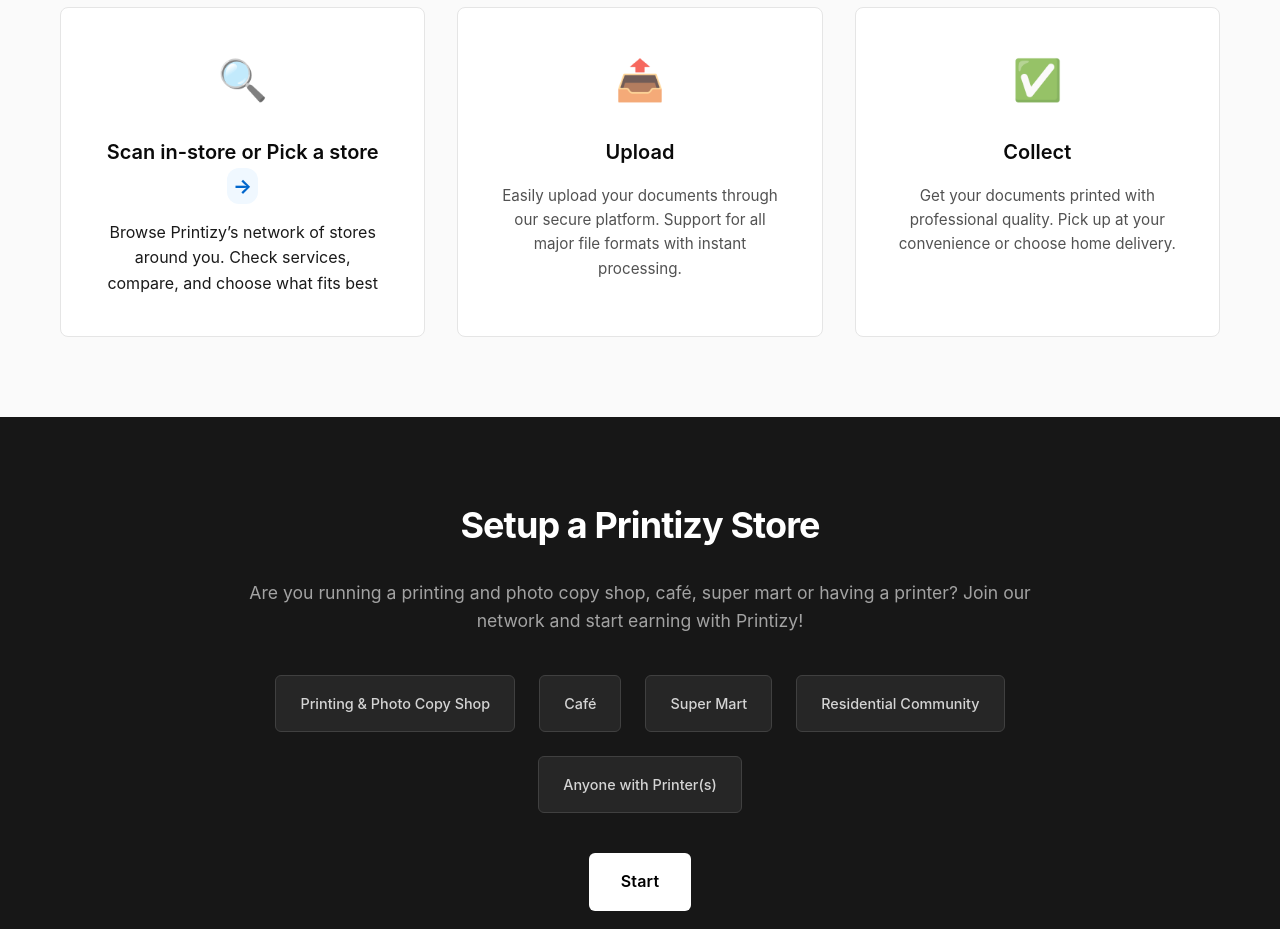
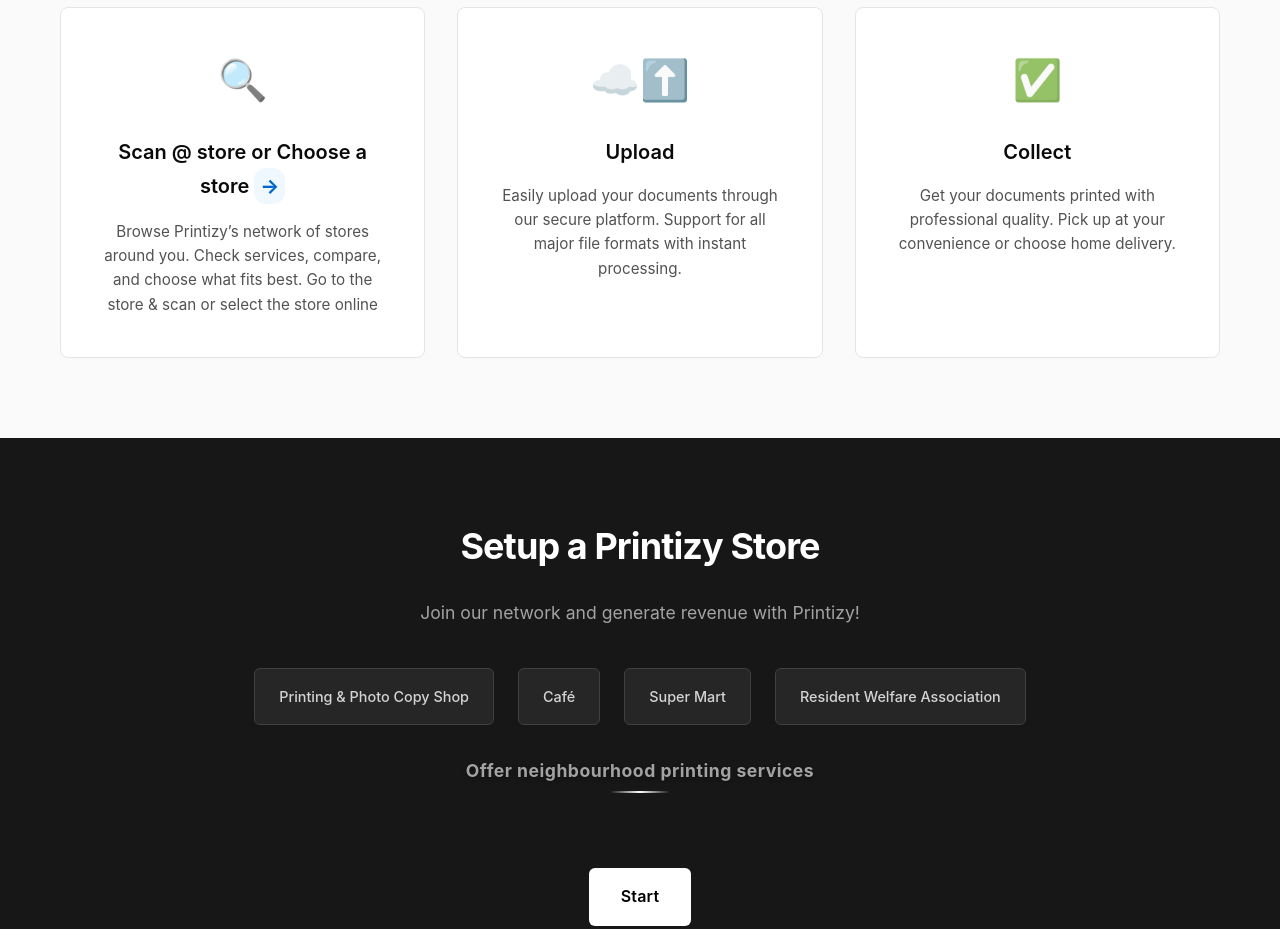
Before and after one commit to kant0109/test, a plain HTML site: page index.html in a window 1280 px wide. Shown: the part 820-1749 px from the top of the page. Drawn offline with Linux system fonts and the light colour scheme.

Commit message:
Update index.html

```diff
--- a/index.html
+++ b/index.html
@@ -352,6 +352,32 @@
             font-size: 0.9rem;
         }
 
+        .highlight-text {
+            font-weight: 700;
+            color: #ffffff;
+            font-size: 1.2rem;
+            text-align: center;
+            margin-top: 0.5rem;
+            text-shadow: 0 2px 4px rgba(0,0,0,0.3);
+            letter-spacing: 0.5px;
+            position: relative;
+        }
+
+        .highlight-text::after {
+            content: '';
+            position: absolute;
+            bottom: -8px;
+            left: 50%;
+            transform: translateX(-50%);
+            width: 60px;
+            height: 2px;
+            background: linear-gradient(90deg, transparent, #ffffff, transparent);
+        }
+
+        .become-store .btn-primary {
+            margin-top: 0.2rem;
+        }
+
         /* Contact Us Section */
         .contact-us {
             padding: 5rem 0;
@@ -491,11 +517,11 @@
             <div class="services-grid">
                 <div class="service-card">
                     <div class="service-icon">🔍</div>
-                    <h3>Scan in-store or Pick a store <a href="#" onclick="openPrintStores()" class="arrow-link">→</a></h3>
-                    <p></p>Browse Printizy’s network of stores around you. Check services, compare, and choose what fits best</p>
+                    <h3>Scan @ store or Choose a store <a href="#" onclick="openPrintStores()" class="arrow-link">→</a></h3>
+                    <p>Browse Printizy’s network of stores around you. Check services, compare, and choose what fits best. Go to the store & scan or select the store online</p>
                 </div>
                 <div class="service-card">
-                    <div class="service-icon">📤</div>
+                    <div class="service-icon">☁️⬆️</div>
                     <h3>Upload</h3>
                     <p>Easily upload your documents through our secure platform. Support for all major file formats with instant processing.</p>
                 </div>
@@ -512,14 +538,14 @@
         <div class="container">
             <div class="become-store-content">
                 <h2>Setup a Printizy Store</h2>
-                <p>Are you running a printing and photo copy shop, café, super mart or having a printer? Join our network and start earning with Printizy!</p>
+                <p>Join our network and generate revenue with Printizy!</p>
 
                 <div class="store-types">
                     <div class="store-type">Printing & Photo Copy Shop</div>
                     <div class="store-type">Café</div>
                     <div class="store-type">Super Mart</div>
-                    <div class="store-type">Residential Community</div>
-                    <div class="store-type">Anyone with Printer(s)</div>
+                    <div class="store-type">Resident Welfare Association</div>
+                    <p class="highlight-text">Offer neighbourhood printing services</p>
                 </div>
 
                 <a href="#" class="btn-primary" onclick="openJobberPage()">Start</a>
```
